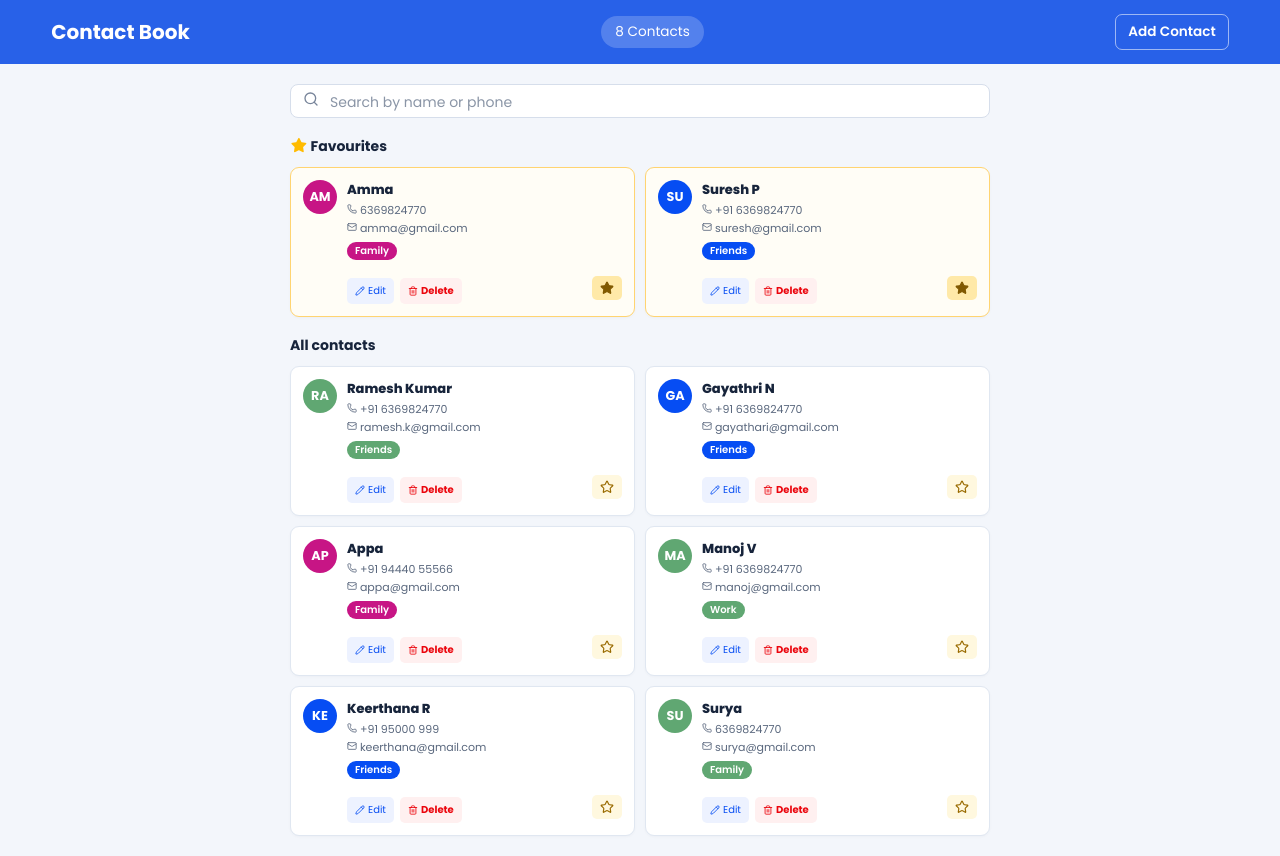
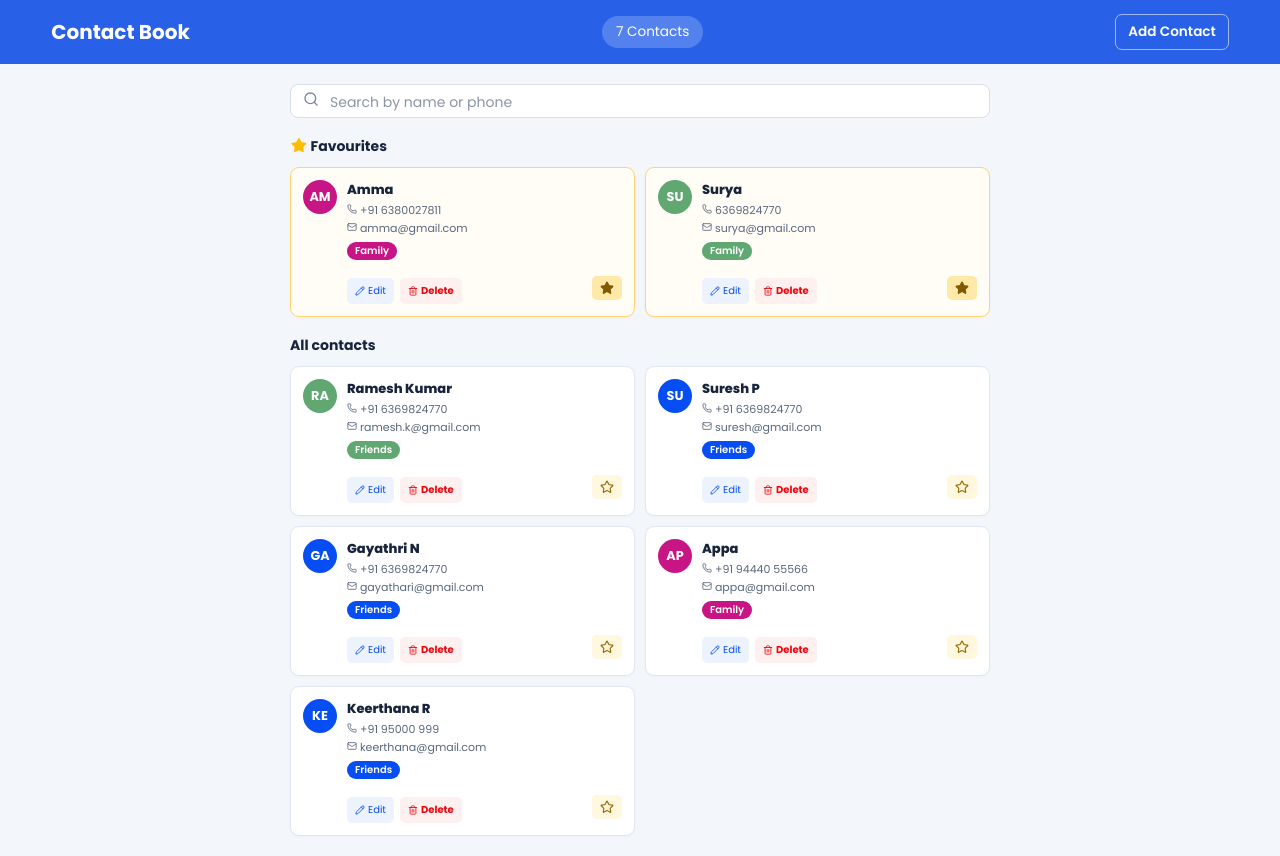
Before and after one commit to surya-jsdev/Contact_app, a React (Vite) app in the folder Frontend/: page / in a window 1280 px wide. Built offline with nearby package versions, Linux system fonts and the light colour scheme; data requests are answered from the project's data file.

Commit message:
Fix some bugs

```diff
--- a/Frontend/db.json
+++ b/Frontend/db.json
@@ -3,7 +3,7 @@
     {
       "id": "1",
       "name": "Amma",
-      "phone": "6369824770",
+      "phone": "+91 6380027811",
       "email": "amma@gmail.com",
       "group": "Family",
       "color": "#c71585",
@@ -25,7 +25,7 @@
       "email": "suresh@gmail.com",
       "group": "Friends",
       "color": "#064df3",
-      "isFavorite": true
+      "isFavorite": false
     },
     {
       "id": "4",
@@ -46,15 +46,6 @@
       "isFavorite": false
     },
     {
-      "id": "6",
-      "name": "Manoj V",
-      "phone": "+91 6369824770",
-      "email": "manoj@gmail.com",
-      "group": "Work",
-      "color": "#60a772",
-      "isFavorite": false
-    },
-    {
       "id": "7",
       "name": "Keerthana R",
       "phone": "+91 95000 999",
@@ -69,7 +60,7 @@
       "email": "surya@gmail.com",
       "group": "Family",
       "color": "#60a772",
-      "isFavorite": false,
+      "isFavorite": true,
       "id": "OLMJFX3"
     }
   ]
--- a/Frontend/src/index.css
+++ b/Frontend/src/index.css
@@ -460,6 +460,8 @@ body {
 .fa-star{
     color:#ffbb00;
 }
+
+
 @media (max-width: 700px) {
   .Home {
     grid-template-columns: 1fr;
--- a/Frontend/src/pages/AddContact.jsx
+++ b/Frontend/src/pages/AddContact.jsx
@@ -12,11 +12,14 @@ function AddContact() {
 
   return (
     <main className="AddNew contact">
-        <section className="form-page">
-
-      <Link to="/">Back to contacts</Link>
-      <ContactForm AddContact={handleAddContact} />
-        </section>
+      <section className="form-page">
+        <button className="Back btn">
+          <Link to="/" className="link">
+            Back to contacts
+          </Link>
+        </button>
+        <ContactForm AddContact={handleAddContact} />
+      </section>
     </main>
   );
 }
--- a/Frontend/src/pages/ContactDetails.jsx
+++ b/Frontend/src/pages/ContactDetails.jsx
@@ -33,9 +33,7 @@ function ContactDetails() {
     };
 
     fetchContact();
-    return () => {
-      active = false;
-    };
+
   }, [id]);
 
   const handleDelete = async () => {
@@ -73,9 +71,7 @@ function ContactDetails() {
 
   return (
     <main className="contact-details-page">
-      <Link to="/" className="details-back-link">
-        Back to contacts
-      </Link>
+
       <section className="contact-details-card">
         <h1>Contact Details</h1>
         <dl>
@@ -96,7 +92,9 @@ function ContactDetails() {
             <dd>{contact.group || contact.Group || "Not provided"}</dd>
           </div>
         </dl>
+
         {error && <p role="alert">{error}</p>}
+
         <div className="details-actions">
           <Link className="btn" to={`/edit/${id}`}>
             Edit Contact
--- a/Frontend/src/pages/Home.jsx
+++ b/Frontend/src/pages/Home.jsx
@@ -17,8 +17,8 @@ function Home() {
   );
 
   useEffect(() => {
+
     let active = true;
-
     getContacts()
       .then((data) => {
         if (active) {
@@ -32,14 +32,10 @@ function Home() {
           setError("Failed to load contacts.");
         }
       });
-
-    return () => {
-      active = false;
-    };
   }, []);
 
   const handleEditContact = (contact) => {
-    navigate(`/edit/${contact.id ?? contact._id}`);
+    navigate(`/edit/${contact.id || contact._id}`);
   };
 
   const handleDeleteContact = async (id) => {
@@ -47,7 +43,7 @@ function Home() {
       await deleteContact(id);
       setContacts((currentContacts) =>
         currentContacts.filter(
-          (contact) => String(contact.id ?? contact._id) !== String(id)
+          (contact) => String(contact.id || contact._id) !== String(id)
         )
       );
     } catch (deleteError) {
@@ -57,7 +53,7 @@ function Home() {
   };
 
   const handleToggleFavorite = async (contact) => {
-    const id = contact.id ?? contact._id;
+    const id = contact.id || contact._id;
     try {
       const updatedContact = await updateContact(id, {
         ...contact,
@@ -65,7 +61,7 @@ function Home() {
       });
       setContacts((currentContacts) =>
         currentContacts.map((currentContact) =>
-          String(currentContact.id ?? currentContact._id) === String(id)
+          String(currentContact.id || currentContact._id) === String(id)
             ? updatedContact
             : currentContact
         )
@@ -78,7 +74,9 @@ function Home() {
 
   return (
     <>
+    {/* Header Components */}
       <Header Data={contacts} />
+
       <main className="Home home-page">
         <section className="contact-list">
           <SearchBar contacts={contacts} />
```
